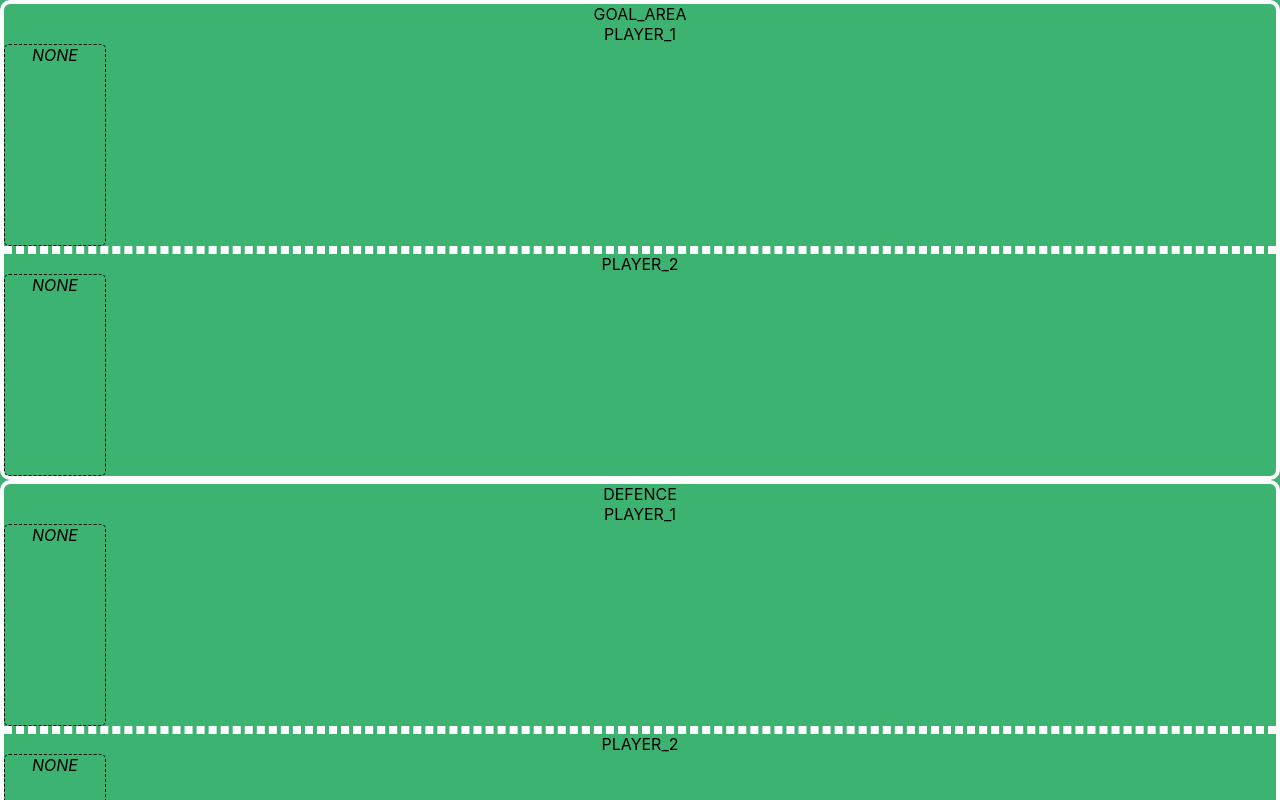
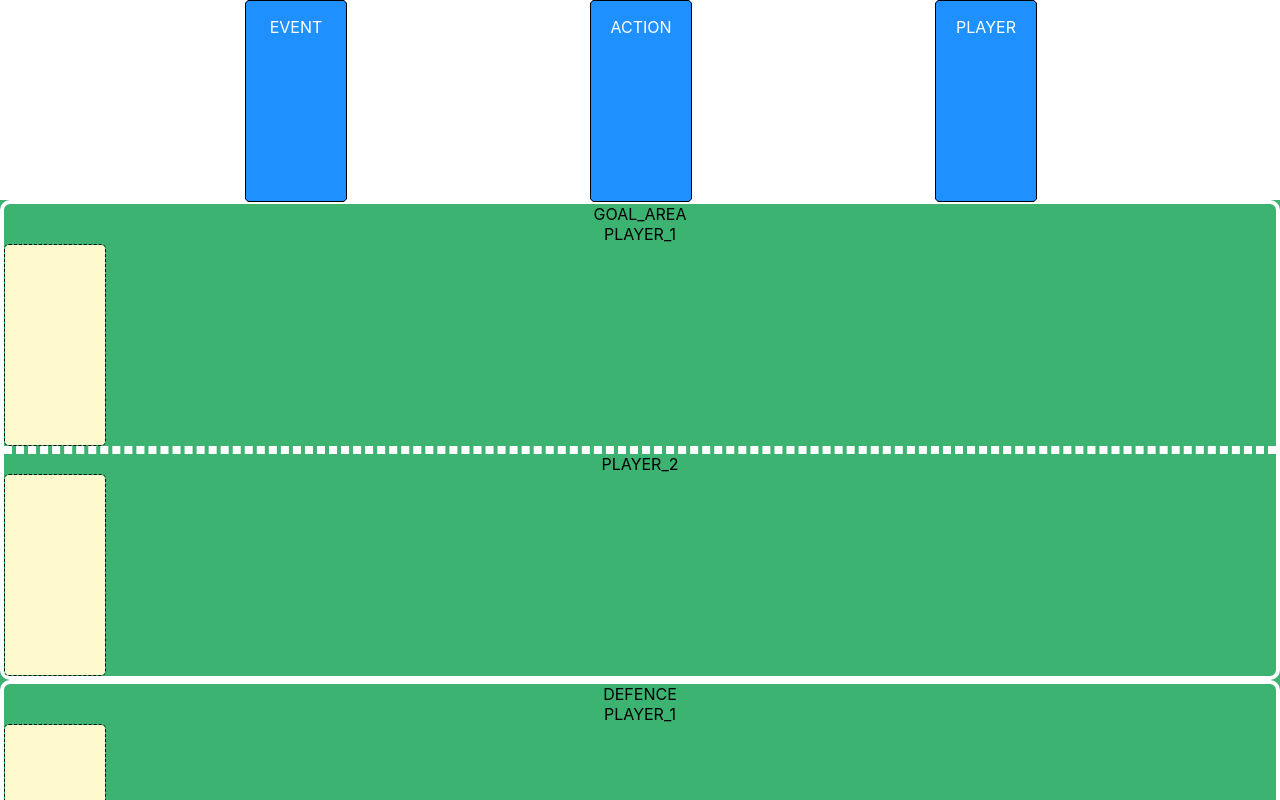
Before and after one commit to enricuzi/footboard, a React (Create React App) app: page / in a window 1280 px wide. Shown: the top 800 px of the page. Built offline with nearby package versions, Linux system fonts and the light colour scheme.

Commit message:
Added deck and flip cards

```diff
--- a/src/client/index.tsx
+++ b/src/client/index.tsx
@@ -1,14 +1,12 @@
 import React, { useEffect } from 'react'
 import { GameState } from '../types/type-defs'
-import { MatchComponent } from './ui/match/match.component'
+import { BoardComponent } from './ui/board/board.component'
 
 export const GameClient = ({ decks, hand, match }: GameState) => {
 	useEffect(() => {
 		console.log('Loading GameClient', { decks, hand, match })
 	}, [])
 	return <div className={'client-container'}>
-		{
-			match ? <MatchComponent field={match.field}/> : null
-		}
+		<BoardComponent match={match} decks={decks}/>
 	</div>
 }
--- a/src/client/ui/board/board.component.css
+++ b/src/client/ui/board/board.component.css
@@ -2,3 +2,10 @@
     display: flex;
     flex-wrap: nowrap;
 }
+
+.decks {
+    display: flex;
+    width: 100%;
+    height: 100%;
+    justify-content: space-evenly;
+}
--- a/src/client/ui/board/board.component.tsx
+++ b/src/client/ui/board/board.component.tsx
@@ -1,13 +1,19 @@
 import React from 'react'
 import './board.component.css'
-import { CardComponent } from '../card/card.component'
 import { Board } from '../../../types/type-defs'
+import { DeckComponent } from '../deck/deck.component'
+import { MatchComponent } from '../match/match.component'
 
-export const BoardComponent = ({ cards }: Board) => {
-	console.log('Drawing board', { cards })
+export const BoardComponent = ({ decks, match }: Board) => {
+	console.log('Drawing board', { decks, match })
 	return <div className={'board'}>
+		<div className={'decks'}>
+			{
+				decks.map((deck, i) => <DeckComponent key={i} type={deck.type} cards={deck.cards}/>)
+			}
+		</div>
 		{
-			cards.map((card, i) => <CardComponent key={i} type={card.type} effect={card.effect} name={card.name} description={card.description}/>)
+			match ? <MatchComponent field={match.field}/> : null
 		}
 	</div>
 }
--- a/src/client/ui/card/card.component.css
+++ b/src/client/ui/card/card.component.css
@@ -5,18 +5,46 @@
     width: 100px;
     height: 200px;
     overflow: auto;
+    perspective: 1000px;
 }
 
 .card.none {
     border-style: dashed;
 }
 
+/* This container is needed to position the front and back side */
 .card .content {
-    position: absolute;
-    top: 0;
-    left: 0;
+    position: relative;
     width: 100%;
     height: 100%;
-    display: flex;
-    flex-direction: column;
+    text-align: center;
+    transition: transform 0.8s;
+    transform-style: preserve-3d;
 }
+
+/* Do an horizontal flip when you move the mouse over the flip box container */
+.card.FLIPPED .content {
+    transform: rotateY(180deg);
+}
+
+/* Position the front and back side */
+.card .side {
+    position: absolute;
+    width: 100%;
+    height: 100%;
+    -webkit-backface-visibility: hidden; /* Safari */
+    backface-visibility: hidden;
+}
+
+/* Style the front side (fallback if image is missing) */
+.card .front {
+    background-color: lemonchiffon;
+    color: black;
+}
+
+/* Style the back side */
+.card .back {
+    background-color: dodgerblue;
+    color: white;
+    transform: rotateY(180deg);
+}
--- a/src/client/ui/card/card.component.tsx
+++ b/src/client/ui/card/card.component.tsx
@@ -1,14 +1,26 @@
-import React from 'react'
+import React, { useState } from 'react'
 import './card.component.css'
-import { Card, CardType } from '../../../types/type-defs'
+import { Card, CardType, FlipStatus } from '../../../types/type-defs'
 
-export const CardComponent = ({ effect, type, name, description }: Card) => {
-	return <div className={`card ${type === CardType.NONE ? 'none' : ''}`}>
+export const CardComponent = ({ effect, type, name, description, flip, id }: Card) => {
+	const [flipStatus, setFlipStatus] = useState(flip)
+
+	const onClick = () => {
+		if (flipStatus !== FlipStatus.BLOCKED) {
+			setFlipStatus(flipStatus !== FlipStatus.NONE ? FlipStatus.NONE : FlipStatus.FLIPPED)
+		}
+	}
+
+	return <div id={`card-${id}`} className={`card ${flipStatus} ${type === CardType.NONE ? 'none' : ''}`} onClick={onClick}>
 		<div className={'content'}>
-			<title>{name}</title>
-			<i>{type}</i>
-			<p>{effect}</p>
-			<p>{description}</p>
+			<div className={'side front'}>
+				<p>{name}</p>
+				<p>{effect}</p>
+				<p>{description}</p>
+			</div>
+			<div className={'side back'}>
+				<p>{type}</p>
+			</div>
 		</div>
 	</div>
 }
--- /dev/null
+++ b/src/client/ui/deck/deck.component.css
@@ -0,0 +1,12 @@
+.deck {
+}
+
+.deck .list {
+    position: relative;
+    height: 200px;
+    width: 100px;
+}
+
+.deck .item {
+    position: absolute;
+}
--- a/src/client/ui/deck/deck.component.tsx
+++ b/src/client/ui/deck/deck.component.tsx
@@ -1,12 +1,18 @@
 import React from 'react'
+import './deck.component.css'
 import { CardComponent } from '../card/card.component'
-import { Deck } from '../../../types/type-defs'
+import { Deck, FlipStatus } from '../../../types/type-defs'
 
 export const DeckComponent = ({ cards, type }: Deck) => {
-	return <div className={'deck'}>
-		<span>{type}</span>
-		{
-			cards.map((card, i) => <CardComponent key={i} type={card.type} effect={card.effect} name={card.name} description={card.description}/>)
-		}
+	return <div className={`deck ${type}`}>
+		<div className={'list'}>
+			{
+				cards.map((card, i) => {
+					return <div key={i} className={'item'}>
+						<CardComponent flip={FlipStatus.FLIPPED} id={card.id} type={card.type} effect={card.effect} name={card.name} description={card.description}/>
+					</div>
+				})
+			}
+		</div>
 	</div>
 }
--- a/src/client/ui/match/sub-zone/sub.zone.component.tsx
+++ b/src/client/ui/match/sub-zone/sub.zone.component.tsx
@@ -1,13 +1,15 @@
 import React from 'react'
 import './sub.zone.component.css'
 import { CardComponent } from '../../card/card.component'
-import { Card, CardType, EffectType, SubZone } from '../../../../types/type-defs'
+import { Card, CardType, SubZone } from '../../../../types/type-defs'
 
 const NoCard: Card = {
+	id: '',
 	name: '',
 	type: CardType.NONE,
 	effect: null,
-	description: null
+	description: null,
+	flip: null
 }
 
 export const SubZoneComponent = ({ player, cards }: SubZone) => {
@@ -19,7 +21,7 @@ export const SubZoneComponent = ({ player, cards }: SubZone) => {
 		<span>{player}</span>
 		<div className={'cards'}>
 			{
-				cards.map((card, i) => <CardComponent key={i} type={card.type} effect={card.effect} name={card.name} description={card.description}/>)
+				cards.map((card, i) => <CardComponent key={i} id={card.id} flip={null} type={card.type} effect={card.effect} name={card.name} description={card.description}/>)
 			}
 		</div>
 	</div>
--- a/src/services/fixture.json
+++ b/src/services/fixture.json
@@ -4,46 +4,46 @@
     "type": "EVENT", "effect": "effect", "description": null,
     "cards": [{
       "type": "EVENT", "effect": "effect", "description": null,
-      "name": "card 1"
+      "id": "card_1", "name": "card 1"
     }, {
       "type": "EVENT", "effect": "effect", "description": null,
-      "name": "card 2"
+      "id": "card_2", "name": "card 2"
     }, {
       "type": "EVENT", "effect": "effect", "description": null,
-      "name": "card 3"
+      "id": "card_3", "name": "card 3"
     }, {
       "type": "EVENT", "effect": "effect", "description": null,
-      "name": "card 4"
+      "id": "card_4", "name": "card 4"
     }]
   }, {
     "type": "ACTION",
     "cards": [{
       "type": "ACTION", "effect": "effect", "description": null,
-      "name": "card 1"
+      "id": "card_1", "name": "card 1"
     }, {
       "type": "ACTION", "effect": "effect", "description": null,
-      "name": "card 2"
+      "id": "card_2", "name": "card 2"
     }, {
       "type": "ACTION", "effect": "effect", "description": null,
-      "name": "card 3"
+      "id": "card_3", "name": "card 3"
     }, {
       "type": "ACTION", "effect": "effect", "description": null,
-      "name": "card 4"
+      "id": "card_4", "name": "card 4"
     }]
   }, {
     "type": "PLAYER",
     "cards": [{
       "type": "PLAYER", "effect": "effect", "description": null,
-      "name": "card 1"
+      "id": "card_1", "name": "card 1"
     }, {
       "type": "PLAYER", "effect": "effect", "description": null,
-      "name": "card 2"
+      "id": "card_2", "name": "card 2"
     }, {
       "type": "PLAYER", "effect": "effect", "description": null,
-      "name": "card 3"
+      "id": "card_3", "name": "card 3"
     }, {
       "type": "PLAYER", "effect": "effect", "description": null,
-      "name": "card 4"
+      "id": "card_4", "name": "card 4"
     }]
   }],
   "match": {
--- a/src/types/type-defs.ts
+++ b/src/types/type-defs.ts
@@ -24,6 +24,7 @@ export enum EventType {
   DATA_LOADED = 'DATA_LOADED',
   START_MATCH = 'START_MATCH',
   END_MATCH = 'END_MATCH',
+  CARD_CLICKED = 'CARD_CLICKED'
 }
 
 export enum CardType {
@@ -44,11 +45,19 @@ export enum ZoneType {
   ATTACK = 'ATTACK'
 }
 
+export enum FlipStatus {
+  NONE = 'NONE',
+  FLIPPED = 'FLIPPED',
+  BLOCKED = 'BLOCKED'
+}
+
 export type Card = {
+  id: string
   name: string
   type: CardType
   effect: MaybeExists<EffectType>
   description: MaybeExists<string>
+  flip: MaybeExists<FlipStatus>
 }
 
 export type Deck = {
@@ -57,7 +66,8 @@ export type Deck = {
 }
 
 export type Board = {
-  cards: MaybeEmpty<Array<Card>>
+  match: MaybeExists<Match>
+  decks: Array<Deck>
 }
 
 export type GameState = {
```
